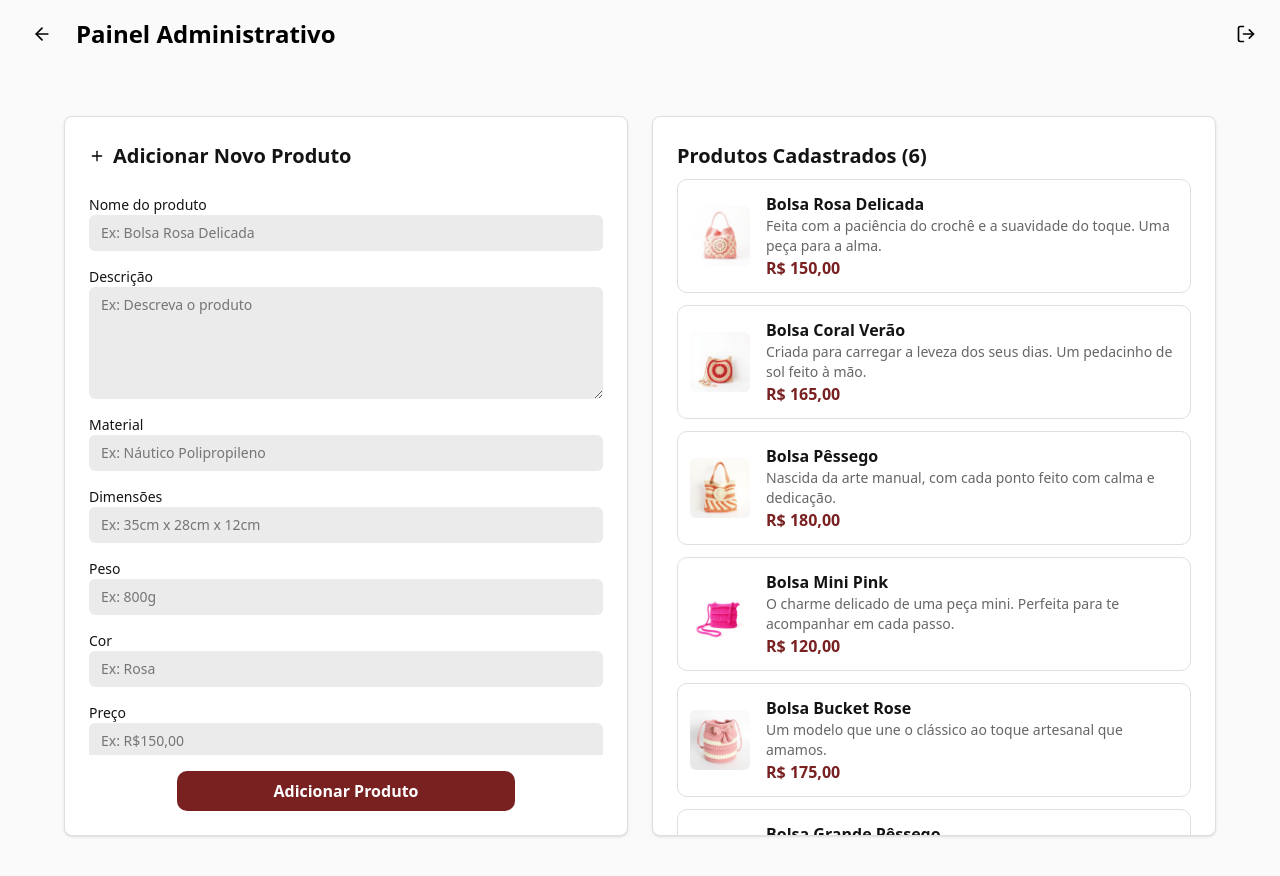
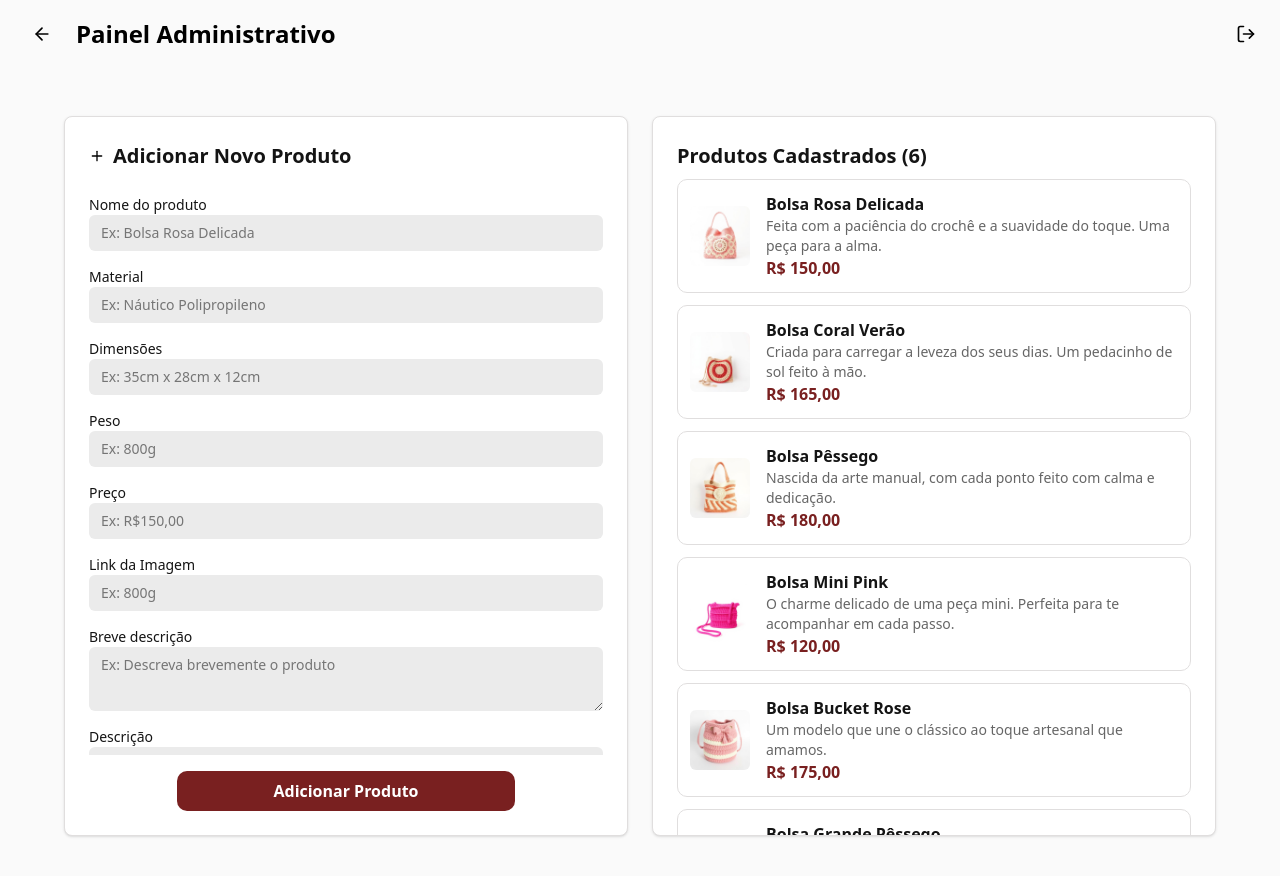
Before and after one commit to yaslazarim/yaz-ecommerce, a Next.js app: page /admin in a window 1280 px wide. Shown: the top 876 px of the page. Built offline with nearby package versions, Linux system fonts and the light colour scheme.

Commit message:
feat: configure drizzle orm and create product repository

```diff
--- /dev/null
+++ b/drizzle.config.ts
@@ -0,0 +1,11 @@
+import "dotenv/config";
+import { defineConfig } from "drizzle-kit";
+
+export default defineConfig({
+    out: "./drizzle",
+    schema: "./src/db/schema.ts",
+    dialect: "mysql",
+    dbCredentials: {
+        url: process.env.DATABASE_URL!,
+    },
+});
--- a/package.json
+++ b/package.json
@@ -9,7 +9,10 @@
     "lint": "eslint"
   },
   "dependencies": {
+    "dotenv": "^17.2.4",
+    "drizzle-orm": "^0.45.1",
     "lucide-react": "^0.561.0",
+    "mysql2": "^3.16.3",
     "next": "15.5.4",
     "react": "19.1.0",
     "react-dom": "19.1.0",
@@ -21,9 +24,11 @@
     "@types/node": "^20",
     "@types/react": "^19",
     "@types/react-dom": "^19",
+    "drizzle-kit": "^0.31.8",
     "eslint": "^9",
     "eslint-config-next": "15.5.4",
     "tailwindcss": "^4",
+    "tsx": "^4.21.0",
     "typescript": "^5"
   }
 }
--- a/src/app/admin/page.tsx
+++ b/src/app/admin/page.tsx
@@ -4,30 +4,23 @@ import Link from "next/link";
 import RegisteredProductItem from "@/components/ui/RegisteredProductItem";
 import { products } from "@/components/ProductGrid";
 import { useForm } from "react-hook-form";
-
-/*define formato dos dados*/
-type ProductFormData = {
-  name: string;
-  description: string;
-  material: string;
-  dimensions: string;
-  weight: string;
-  color: string;
-  price: string;
-  image: FileList;
-};
+import { ProductFormData } from "@/entities/product.entity";
 
 export default function AdmPage() {
     const {
-        register, /*conecta os inputs ao react hook form*/
-        handleSubmit, /*controla o envio do formulario*/
-        reset
+        register /*conecta os inputs ao react hook form*/,
+        handleSubmit /*controla o envio do formulario*/,
+        reset,
     } = useForm<ProductFormData>();
 
     /*função chamada quando o formulário é enviado com sucesso*/
-  function onSubmit(data: ProductFormData) {
+    async function onSubmit(data: ProductFormData) {
         console.log("Produto cadastrado:", data);
 
+        await fetch("/api/products", {
+            method: "POST",
+            body: JSON.stringify(data),
+        });
 
         reset();
     }
@@ -48,12 +41,10 @@ export default function AdmPage() {
 
             <div className="flex justify-center py-12">
                 <div className="flex gap-6 w-full max-w-6xl items-stretch">
-
                     <form
                         /*previne refresh, valida dados e chama onSubmit se estiver tudo certo*/
                         onSubmit={handleSubmit(onSubmit)}
                         className="flex-1 bg-surface rounded-lg border border-default shadow-sm pb-6 flex flex-col max-h-[720px]"
-
                     >
                         <div className="flex items-center gap-2 p-6 ">
                             <Plus className="h-4 w-4" />
@@ -63,10 +54,10 @@ export default function AdmPage() {
                         </div>
 
                         <div className="p-6 pt-0 flex-1 overflow-y-auto flex flex-col gap-4">
-
                             <div className="flex flex-col text-sm">
-                <span className="font-medium text-main">Nome do produto</span>
-
+                                <span className="font-medium text-main">
+                                    Nome do produto
+                                </span>
 
                                 <input
                                     /*Conecta input ao form e faz campo ser obrigatório*/
@@ -78,16 +69,9 @@ export default function AdmPage() {
                             </div>
 
                             <div className="flex flex-col text-sm">
-                <span className="font-medium text-main">Descrição</span>
-                <textarea
-                  {...register("description", { required: true })}
-                  placeholder="Ex: Descreva o produto"
-                  className="bg-field rounded-md px-3 py-2 h-28 resize-y"
-                />
-              </div>
-
-              <div className="flex flex-col text-sm">
-                <span className="font-medium text-main">Material</span>
+                                <span className="font-medium text-main">
+                                    Material
+                                </span>
                                 <input
                                     {...register("material")}
                                     type="text"
@@ -97,7 +81,9 @@ export default function AdmPage() {
                             </div>
 
                             <div className="flex flex-col text-sm">
-                <span className="font-medium text-main">Dimensões</span>
+                                <span className="font-medium text-main">
+                                    Dimensões
+                                </span>
                                 <input
                                     {...register("dimensions")}
                                     type="text"
@@ -107,7 +93,9 @@ export default function AdmPage() {
                             </div>
 
                             <div className="flex flex-col text-sm">
-                <span className="font-medium text-main">Peso</span>
+                                <span className="font-medium text-main">
+                                    Peso
+                                </span>
                                 <input
                                     {...register("weight")}
                                     type="text"
@@ -117,17 +105,9 @@ export default function AdmPage() {
                             </div>
 
                             <div className="flex flex-col text-sm">
-                <span className="font-medium text-main">Cor</span>
-                <input
-                  {...register("color")}
-                  type="text"
-                  placeholder="Ex: Rosa"
-                  className="bg-field rounded-md px-3 py-2"
-                />
-              </div>
-
-              <div className="flex flex-col text-sm">
-                <span className="font-medium text-main">Preço</span>
+                                <span className="font-medium text-main">
+                                    Preço
+                                </span>
                                 <input
                                     {...register("price", { required: true })}
                                     type="text"
@@ -137,29 +117,41 @@ export default function AdmPage() {
                             </div>
 
                             <div className="flex flex-col text-sm">
-                <span className="font-medium text-main">Imagem</span>
+                                <span className="font-medium text-main">
+                                    Link da Imagem
+                                </span>
+                                <input
+                                    {...register("imageLink")}
+                                    type="text"
+                                    placeholder="Ex: 800g"
+                                    className="bg-field rounded-md px-3 py-2"
+                                />
+                            </div>
 
-                <div className="flex gap-4 items-center">
+                            <div className="flex flex-col text-sm">
+                                <span className="font-medium text-main">
+                                    Breve descrição
+                                </span>
+                                <textarea
+                                    {...register("shortDescription", {
+                                        required: true,
+                                    })}
+                                    placeholder="Ex: Descreva brevemente o produto"
+                                    className="bg-field rounded-md px-3 py-2 h-16 resize-y"
+                                />
+                            </div>
 
-                  <label
-                  /*estiliza label para parecer um botão, e é ligado ao input pelo htmlFor="image*/
-                    htmlFor="image"
-                    className="flex items-center gap-2 cursor-pointer bg-field rounded-md px-3 py-2 text-main hover:bg-[#efe29f] transition w-fit"
-                  >
-                    <Plus className="h-4 w-4" />
-                    <span>Adicionar imagem</span>
-                  </label>
-
-                  <input
-                    {...register("image")}
-                    id="image"
-                    type="file"
-                    accept="image/*"
-                    className="hidden"
+                            <div className="flex flex-col text-sm">
+                                <span className="font-medium text-main">
+                                    Descrição
+                                </span>
+                                <textarea
+                                    {...register("description", {
+                                        required: true,
+                                    })}
+                                    placeholder="Ex: Descreva o produto"
+                                    className="bg-field rounded-md px-3 py-2 h-28 resize-y"
                                 />
-
-                  <Trash className="h-4 w-4 cursor-pointer text-danger" />
-                </div>
                             </div>
                         </div>
 
@@ -174,7 +166,6 @@ export default function AdmPage() {
                     </form>
 
                     <div className="flex-1 bg-surface rounded-lg border border-default shadow-sm flex flex-col max-h-[720px]">
-
                         <div className="p-6 pb-2">
                             <span className="text-main font-semibold text-[20px]">
                                 Produtos Cadastrados ({products.length})
@@ -183,10 +174,12 @@ export default function AdmPage() {
 
                         <div className="flex-1 overflow-y-auto px-6 pb-6 flex flex-col gap-3">
                             {products.map((product) => (
-                <RegisteredProductItem key={product.id} product={product} />
+                                <RegisteredProductItem
+                                    key={product.id}
+                                    product={product}
+                                />
                             ))}
                         </div>
-
                     </div>
                 </div>
             </div>
--- /dev/null
+++ b/src/app/api/products/route.ts
@@ -0,0 +1,23 @@
+import { ProductFormData } from "@/entities/product.entity";
+import { ProductRepository } from "@/repositories/product.repository";
+import { NextRequest, NextResponse } from "next/server";
+
+export async function POST(request: NextRequest) {
+    try {
+        const product: ProductFormData = await request.json();
+
+        const repo = new ProductRepository();
+
+        await repo.createProduct(product, 1);
+
+        return NextResponse.json({
+            message: "Produto cadastrado com sucesso!",
+        });
+    } catch (error) {
+        console.error(error);
+
+        return NextResponse.json({
+            message: "Erro ao cadastrar produto",
+        });
+    }
+}
--- /dev/null
+++ b/src/db/index.ts
@@ -0,0 +1,4 @@
+import "dotenv/config";
+import { drizzle } from "drizzle-orm/mysql2";
+
+export const db = drizzle(process.env.DATABASE_URL!);
--- /dev/null
+++ b/src/db/schema.ts
@@ -0,0 +1,28 @@
+import {
+    mysqlTable,
+    serial,
+    varchar,
+    int,
+    bigint,
+} from "drizzle-orm/mysql-core";
+
+export const usersTable = mysqlTable("users", {
+    id: serial("id").primaryKey(),
+    username: varchar({ length: 255 }).notNull().unique(),
+    password: varchar({ length: 255 }).notNull(),
+});
+
+export const productsTable = mysqlTable("products", {
+    id: serial("id").primaryKey(),
+    imageLink: varchar("imageLink", { length: 255 }).notNull(),
+    name: varchar("name", { length: 255 }).notNull().unique(),
+    shortDescription: varchar("shortDescription", { length: 80 }).notNull(),
+    description: varchar("description", { length: 255 }).notNull(),
+    material: varchar("material", { length: 255 }).notNull(),
+    dimensions: varchar("dimensions", { length: 255 }).notNull(),
+    weight: varchar("weight", { length: 15 }).notNull(),
+    price: int("price").notNull(),
+    userId: bigint("userId", { mode: "number", unsigned: true })
+        .notNull()
+        .references(() => usersTable.id),
+});
```
Also changed, not shown: src/entities/product.entity.ts (+14 -11 lines), src/repositories/product.repository.ts (added, +26 -0 lines), 1 other file (tests, documents, lock files or other folders). Lines whose indentation alone changed are shown as unchanged.
